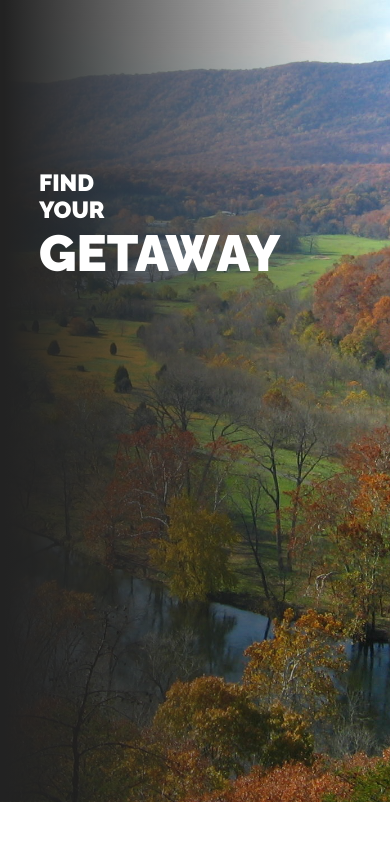
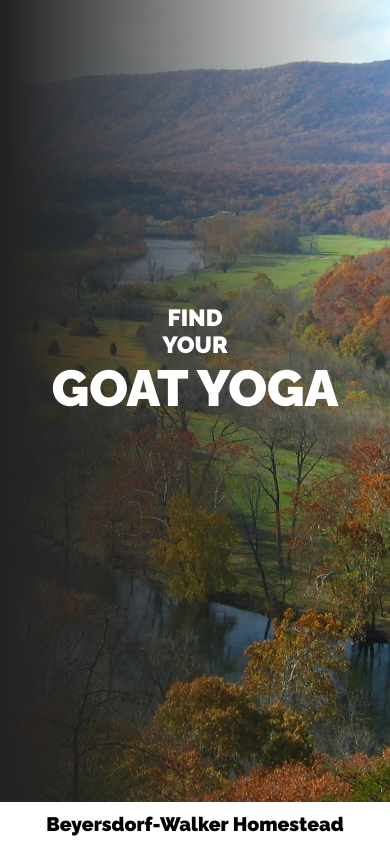
Before and after one commit to rlorey/hermann-homestead, a React (Create React App) app: page / in a window 390 px wide. Built offline with nearby package versions, Linux system fonts and the light colour scheme.

Commit message:
Make hero responsive

```diff
--- /dev/null
+++ b/src/components/About.css
@@ -0,0 +1,10 @@
+.About {
+}
+
+.header-text {
+  font-family: 'Raleway', sans-serif;
+  margin-top: 3vw;
+  width: 100%;
+  text-align: center;
+  font-size: 5vw;
+}
--- /dev/null
+++ b/src/components/About.js
@@ -0,0 +1,15 @@
+import React, { Component } from 'react';
+import Header from './Header';
+import './About.css';
+
+class About extends Component {
+  render() {
+    return (
+      <div className="About">
+        <div className="header-text">Beyersdorf-Walker Homestead</div>
+      </div>
+    );
+  }
+}
+
+export default About;
--- a/src/components/Header.css
+++ b/src/components/Header.css
@@ -1,5 +1,4 @@
 .Header {
-  margin: 0;
   font-family: 'Raleway', sans-serif;
 }
 
@@ -21,7 +20,7 @@
 }
 
 .hero-text {
-  padding-top: 20vh;
+  padding-top: 25vh;
   font-size: 6vw;
 }
 
@@ -29,24 +28,13 @@
   font-size: 13vw;
 }
 
-@keyframes flash {
-  0% {
-    opacity: 1;
+@media only screen and (max-width: 700px) {
+  .hero * {
+    padding-left: 0;
+    text-align: center;
   }
-  100% {
-    opacity: 0;
+
+  .hero-text {
+    padding-top: 36vh;
   }
 }
-
-.SeeMoreArrow {
-  /* Flashing animation  */
-  /* animation-duration: 3s;
-    animation-name: flash;
-    animation-iteration-count: infinite;
-    animation-direction: alternate; */
-
-  width: 5vw;
-  padding: 0;
-  margin-left: 90vw;
-  margin-top: 10vh;
-}
--- a/src/components/Header.js
+++ b/src/components/Header.js
@@ -2,15 +2,6 @@ import React, { Component } from 'react';
 import './Header.css';
 
 const buzzwords = ['peace', 'goat yoga', 'getaway', 'scenic view', 'b&b'];
-
-function SeeMoreArrow() {
-  if (window.innerWidth > 700)
-    return (
-      <img className="SeeMoreArrow" src={require('../assets/down-arrow.png')} />
-    );
-
-  return null;
-}
 
 class Header extends Component {
   state = {
@@ -31,12 +22,9 @@ class Header extends Component {
       <div className="Header">
         <div className="hero">
           <div className="hero-text">
-            {' '}
-            Find <br /> your{' '}
+            Find <br /> your
           </div>
           <div className="buzzword">{buzzwords[this.state.buzzwordIndex]}</div>
-
-          {/* <SeeMoreArrow /> */}
         </div>
       </div>
     );
--- a/src/components/Home.js
+++ b/src/components/Home.js
@@ -1,5 +1,6 @@
 import React, { Component } from 'react';
 import Header from './Header';
+import About from './About';
 import './Home.css';
 
 class Home extends Component {
@@ -7,6 +8,7 @@ class Home extends Component {
     return (
       <div>
         <Header />
+        <About />
       </div>
     );
   }
```
